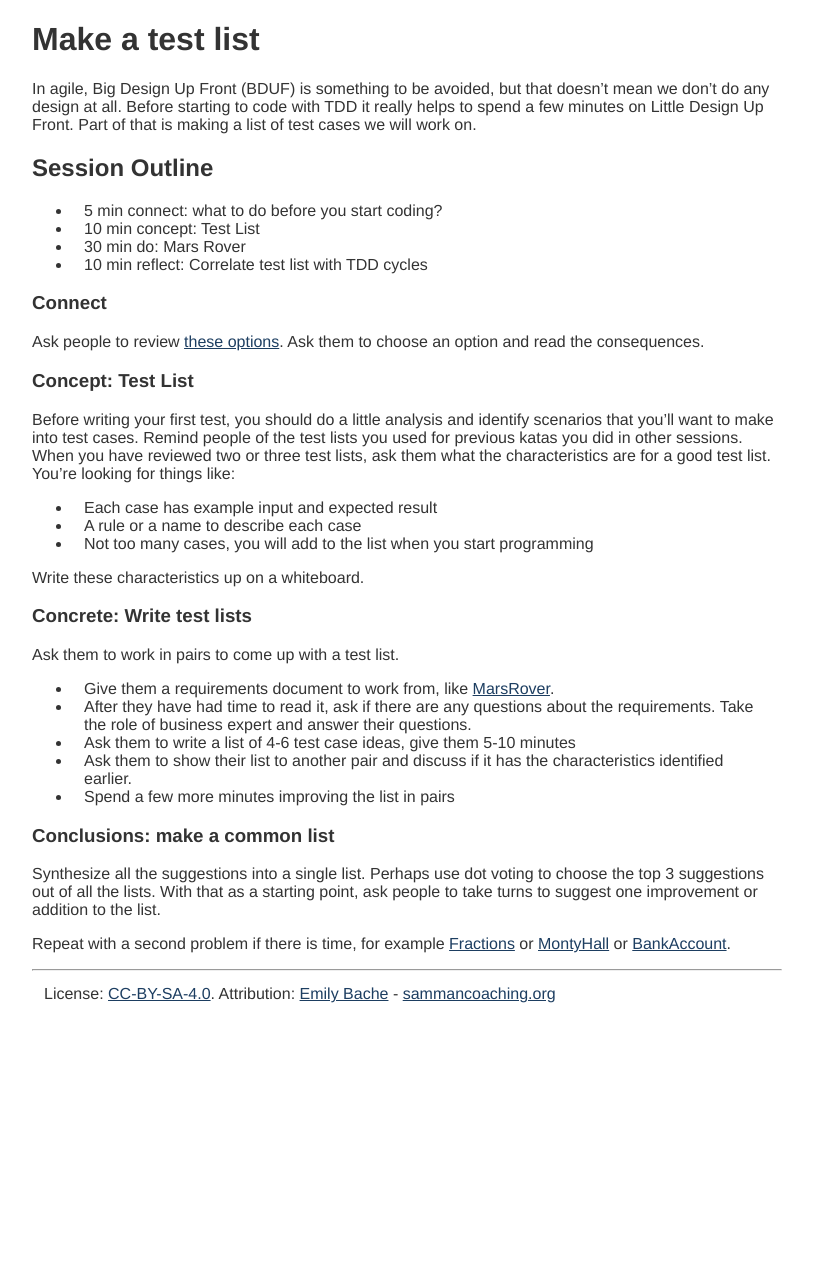
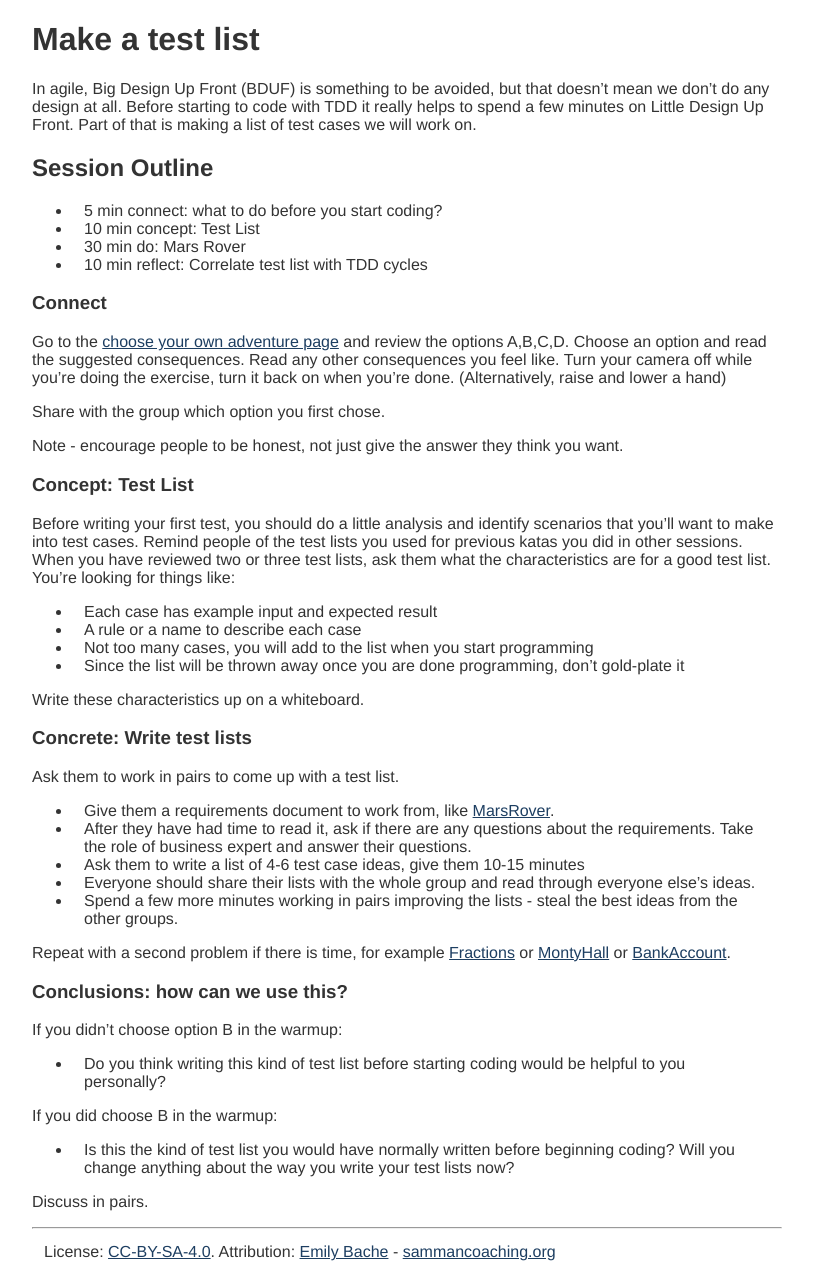
Before and after one commit to sammancoaching/website, a Jekyll site: the page built from _learning_hours/small_steps/test_list.md, in a window 1280 px wide. Shown: the whole page, without its empty margins (233-1046 px from the left). Built offline with Jekyll 4.4.1, drawn with Linux system fonts in a browser that asks for light colours; before the commit the page ends 1017 px from its top, so only the background shows below that.

Commit message:
improvements based on experience running this session

```diff
--- a/_learning_hours/small_steps/test_list.md
+++ b/_learning_hours/small_steps/test_list.md
@@ -18,7 +18,12 @@ In agile, Big Design Up Front (BDUF) is something to be avoided, but that doesn'
 * 10 min reflect: Correlate test list with TDD cycles
 
 ### Connect
-Ask people to review [these options](/exercises/warm_up_questions/tdd_overview_what_would_you_do.html). Ask them to choose an option and read the consequences.
+Go to the [choose your own adventure page](/exercises/warm_up_questions/tdd_overview_what_would_you_do.html) and review the options A,B,C,D.
+Choose an option and read the suggested consequences. Read any other consequences you feel like. Turn your camera off while you’re doing the exercise, turn it back on when you’re done. (Alternatively, raise and lower a hand)
+
+Share with the group which option you first chose.
+
+Note - encourage people to be honest, not just give the answer they think you want.
 
 ### Concept: Test List
 Before writing your first test, you should do a little analysis and identify scenarios that you'll want to make into test cases. Remind people of the test lists you used for previous katas you did in other sessions. When you have reviewed two or three test lists, ask them what the characteristics are for a good test list. You're looking for things like:
@@ -26,6 +31,7 @@ Before writing your first test, you should do a little analysis and identify sce
 - Each case has example input and expected result
 - A rule or a name to describe each case
 - Not too many cases, you will add to the list when you start programming
+- Since the list will be thrown away once you are done programming, don't gold-plate it
 
 Write these characteristics up on a whiteboard.
 
@@ -34,11 +40,17 @@ Ask them to work in pairs to come up with a test list.
 
 - Give them a requirements document to work from, like [MarsRover](/kata_descriptions/mars_rover.html).
 - After they have had time to read it, ask if there are any questions about the requirements. Take the role of business expert and answer their questions.
-- Ask them to write a list of 4-6 test case ideas, give them 5-10 minutes
-- Ask them to show their list to another pair and discuss if it has the characteristics identified earlier.
-- Spend a few more minutes improving the list in pairs
-
-### Conclusions: make a common list
-Synthesize all the suggestions into a single list. Perhaps use dot voting to choose the top 3 suggestions out of all the lists. With that as a starting point, ask people to take turns to suggest one improvement or addition to the list.
+- Ask them to write a list of 4-6 test case ideas, give them 10-15 minutes
+- Everyone should share their lists with the whole group and read through everyone else's ideas.
+- Spend a few more minutes working in pairs improving the lists - steal the best ideas from the other groups.
 
 Repeat with a second problem if there is time, for example [Fractions](/kata_descriptions/fractions.html) or [MontyHall](/kata_descriptions/monty_hall.html) or [BankAccount](/kata_descriptions/bank_account.html).
+
+### Conclusions: how can we use this?
+If you didn’t choose option B in the warmup:
+* Do you think writing this kind of test list before starting coding would be helpful to you personally?
+
+If you did choose B in the warmup:
+* Is this the kind of test list you would have normally written before beginning coding? Will you change anything about the way you write your test lists now?
+
+Discuss in pairs.
```
Also changed, not shown: other parts of _learning_hours/small_steps/test_list.md (+1 -1 lines).
